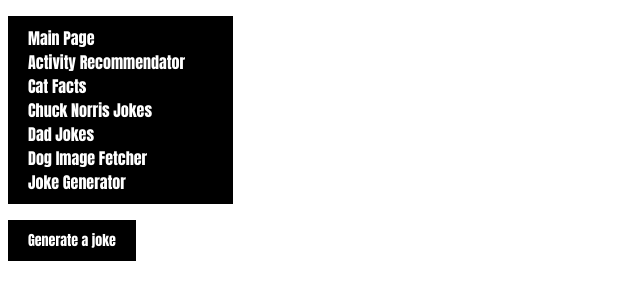
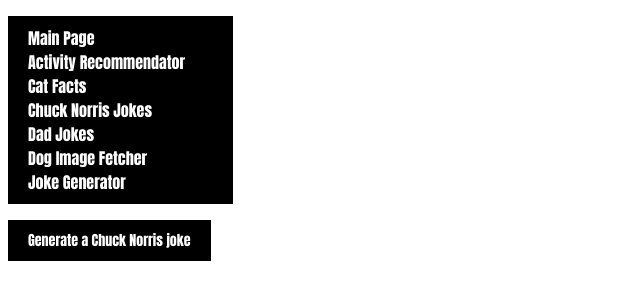
Before and after one commit to CaptainCluster/TimeKiller, a plain HTML site: page chuck_norris_jokes/chucknorrisjokes.html in a window 1280 px wide. Shown: the whole page, without its empty margins (0-640 px from the left). Drawn offline with Linux system fonts and the light colour scheme.

Commit message:
A minor improvement

```diff
--- a/chuck_norris_jokes/chucknorrisjokes.html
+++ b/chuck_norris_jokes/chucknorrisjokes.html
@@ -11,7 +11,7 @@
     <body id="body">
         <ul class="selectionTab" id="selectionTab">
         </ul>
-        <button id="jokeButton">Generate a joke</button>
+        <button id="jokeButton">Generate a Chuck Norris joke</button>
         <h1 id="chuckNorrisJoke"></h1>
         <script src="chucknorrisjokes.js" type="module"></script>
     </body>
--- a/dad_jokes/dadjokes.js
+++ b/dad_jokes/dadjokes.js
@@ -45,7 +45,6 @@ async function fetchData(){
     return dadJoke;
 }
 
-
 function displayData(data){
     const dadJokeHolderElement = document.getElementById("dadJoke");
     dadJokeHolderElement.textContent = data;
```
